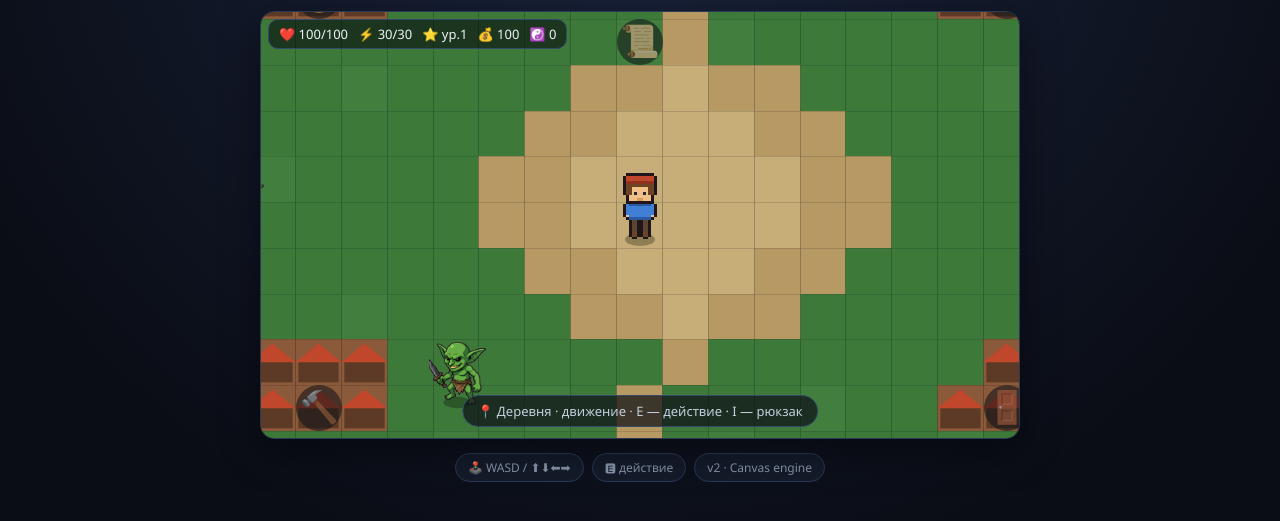
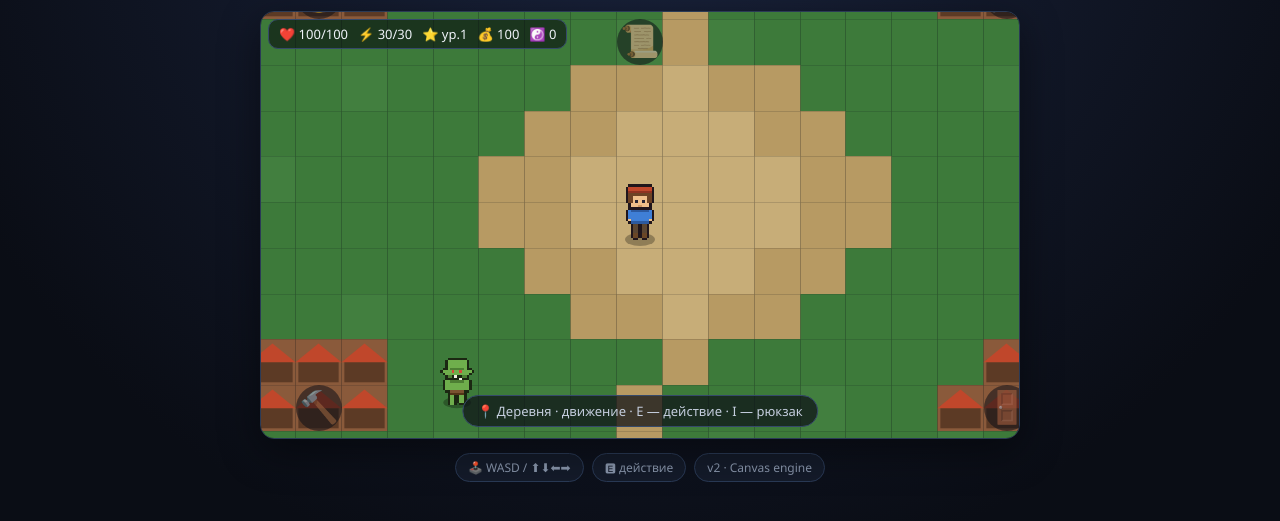
Before and after one commit to shironaki/MiniRPG---test, a website: page v2/index.html in a window 1280 px wide. Shown: the part 85-606 px from the top of the page. Drawn offline with Linux system fonts and the light colour scheme.

Commit message:
v2: pixel-art mobs (goblin/skeleton/wolf) in world + battle; shrink hero; drop sprite PNGs
Co-authored-by: arena-agent <297053741+arena-agent@users.noreply.github.com>

```diff
--- a/v2/css/style.css
+++ b/v2/css/style.css
@@ -114,7 +114,7 @@ header .tag { color: #8996ac; font-size: 14px; margin-top: 4px; }
 #bEnemy { border-color: #7a3b52; }
 #bHero { border-color: #3b5a7a; }
 .bSprite { font-size: 46px; line-height: 1; margin-bottom: 4px; }
-.bImg { width: 92px; height: 92px; object-fit: contain; }
+.bImg { width: 92px; height: 92px; object-fit: contain; image-rendering: pixelated; }
 .bImg.heroImg { transform: scaleX(-1); }
 .bName { font-weight: 600; margin-bottom: 6px; }
 .bBar { height: 12px; background: #0d1017; border-radius: 999px; overflow: hidden; margin: 4px 0; }
--- a/v2/index.html
+++ b/v2/index.html
@@ -103,6 +103,7 @@
 
     <!-- Render + bootstrap -->
     <script src="js/render/character.js"></script>
+    <script src="js/render/mobs.js"></script>
     <script src="js/render/renderer.js"></script>
     <script src="js/main.js"></script>
 </body>
--- a/v2/js/main.js
+++ b/v2/js/main.js
@@ -66,18 +66,9 @@
     input.attach(window);
     const renderer = new Renderer(ctx);
 
-    // Load character sprites; the renderer falls back to procedural/emoji art
-    // for any that fail to load, so the game always draws something.
-    (function loadSprites() {
-        const sprites = {};
-        ["goblin", "wolf", "skeleton"].forEach(k => {
-            const img = new Image();
-            img.src = "assets/sprites/" + k + ".png";
-            sprites[k] = img;
-        });
-        // The hero is drawn procedurally (CharacterRig) — no sprite needed.
-        renderer.sprites = sprites;
-    })();
+    // Hero and all mobs are drawn from code (CharacterRig / MobRig) — no image
+    // files to load. Kept null so the renderer's rig paths are used.
+    renderer.sprites = null;
 
     // On-screen touch controls → feed the same Input as the keyboard.
     (function wireTouch() {
--- /dev/null
+++ b/v2/js/render/mobs.js
@@ -0,0 +1,192 @@
+/*
+ * v2 pixel mob rig — enemies drawn from code in the same layered pixel style as
+ * the hero (no sprite images). Each creature is stamped as a colour grid, gets a
+ * 1px auto-outline, and a short idle/walk animation. Palettes are data, so mobs
+ * are trivially recolourable and new variants are cheap.
+ *
+ * API:
+ *   MobRig.compose(kind, frame, facingLeft) -> { w, h, grid }  grid[y][x]="#hex"|null
+ *   MobRig.draw(ctx, { x, y, H, kind, facing, moving, phase, now })
+ *   MobRig.heightScale(kind) -> multiplier applied to enemy.h for a nice size
+ */
+(function (global) {
+    "use strict";
+
+    const PAL = {
+        goblin: {
+            skin: "#6fae4c", skinSh: "#4d7f33", eye: "#d24b3a",
+            cloth: "#7a5230", clothSh: "#523517", tooth: "#eef0e0",
+            outline: "#1b2712",
+        },
+        skeleton: {
+            bone: "#e9e7d6", boneSh: "#b3b09a", socket: "#23212a",
+            outline: "#1d1b17",
+        },
+        wolf: {
+            fur: "#8b909b", furSh: "#5e626d", belly: "#c9ced6",
+            eye: "#e6b23a", nose: "#1c1e26", outline: "#191b21",
+        },
+    };
+
+    // ---- grid helpers (grids store hex colours directly, null = empty) -------
+    function blank(w, h) {
+        const g = [];
+        for (let y = 0; y < h; y++) g.push(new Array(w).fill(null));
+        return g;
+    }
+    function rect(g, x, y, w, h, c) {
+        for (let j = 0; j < h; j++) for (let i = 0; i < w; i++) {
+            const yy = y + j, xx = x + i;
+            if (g[yy] && xx >= 0 && xx < g[0].length) g[yy][xx] = c;
+        }
+    }
+    function px(g, x, y, c) { if (g[y] && x >= 0 && x < g[0].length) g[y][x] = c; }
+
+    function outline(g, oc) {
+        const h = g.length, w = g[0].length;
+        const out = g.map(r => r.slice());
+        for (let y = 0; y < h; y++) for (let x = 0; x < w; x++) {
+            if (g[y][x]) continue;
+            if ((y > 0 && g[y - 1][x]) || (y < h - 1 && g[y + 1][x]) ||
+                (x > 0 && g[y][x - 1]) || (x < w - 1 && g[y][x + 1])) out[y][x] = oc;
+        }
+        return out;
+    }
+
+    // ---- builders -----------------------------------------------------------
+    function buildGoblin(frame) {
+        const W = 16, H = 22, g = blank(W, H), p = PAL.goblin;
+        const step = frame % 2; // 0/1 leg swap
+        // ears (pointy, out to the sides)
+        px(g, 2, 8, p.skin); px(g, 3, 9, p.skin); px(g, 3, 8, p.skin);
+        px(g, 13, 8, p.skin); px(g, 12, 9, p.skin); px(g, 12, 8, p.skin);
+        // head
+        rect(g, 4, 4, 8, 7, p.skin);
+        rect(g, 4, 10, 8, 1, p.skinSh);
+        // brow + eyes
+        rect(g, 5, 7, 3, 1, p.skinSh); rect(g, 8, 7, 3, 1, p.skinSh);
+        px(g, 6, 8, p.eye); px(g, 9, 8, p.eye);
+        // grin + tooth
+        rect(g, 6, 10, 4, 1, p.outline);
+        px(g, 7, 10, p.tooth); px(g, 9, 11, p.tooth);
+        // torso
+        rect(g, 5, 12, 6, 4, p.skin);
+        rect(g, 5, 12, 6, 1, p.skinSh);
+        // loincloth
+        rect(g, 5, 16, 6, 2, p.cloth);
+        rect(g, 5, 17, 6, 1, p.clothSh);
+        // arms
+        rect(g, 3, 12, 2, 4, p.skin); rect(g, 11, 12, 2, 4, p.skin);
+        // legs (swap)
+        rect(g, 5, 18, 2, 3 + (step ? 0 : 1), p.skin);
+        rect(g, 9, 18, 2, 3 + (step ? 1 : 0), p.skin);
+        return { w: W, h: H, grid: outline(g, p.outline) };
+    }
+
+    function buildSkeleton(frame) {
+        const W = 16, H = 24, g = blank(W, H), p = PAL.skeleton;
+        const step = frame % 2;
+        // skull
+        rect(g, 5, 3, 6, 6, p.bone);
+        rect(g, 5, 8, 6, 1, p.boneSh);
+        px(g, 6, 5, p.socket); px(g, 9, 5, p.socket); // eye sockets
+        px(g, 6, 6, p.socket); px(g, 9, 6, p.socket);
+        px(g, 7, 7, p.socket); px(g, 8, 7, p.socket); // nose
+        // jaw teeth
+        px(g, 6, 8, p.bone); px(g, 8, 8, p.bone); px(g, 10, 8, p.bone);
+        // spine
+        rect(g, 7, 10, 2, 8, p.bone);
+        // ribs
+        for (let r = 0; r < 3; r++) {
+            const ry = 11 + r * 2;
+            rect(g, 4, ry, 3, 1, p.bone); rect(g, 9, ry, 3, 1, p.bone);
+        }
+        // arm bones
+        rect(g, 3, 10, 1, 6, p.bone); rect(g, 12, 10, 1, 6, p.bone);
+        px(g, 3, 16, p.boneSh); px(g, 12, 16, p.boneSh);
+        // pelvis
+        rect(g, 5, 18, 6, 1, p.bone);
+        // leg bones (swap)
+        rect(g, 5, 19, 2, 3 + (step ? 0 : 1), p.bone);
+        rect(g, 9, 19, 2, 3 + (step ? 1 : 0), p.bone);
+        return { w: W, h: H, grid: outline(g, p.outline) };
+    }
+
+    function buildWolf(frame) {
+        const W = 20, H = 15, g = blank(W, H), p = PAL.wolf;
+        const step = frame % 2;
+        // tail
+        rect(g, 1, 4, 4, 2, p.fur); px(g, 1, 3, p.fur);
+        // body
+        rect(g, 4, 4, 11, 5, p.fur);
+        rect(g, 4, 8, 11, 1, p.belly);
+        // haunch
+        rect(g, 4, 3, 4, 2, p.fur);
+        // head (right side)
+        rect(g, 14, 3, 5, 5, p.fur);
+        rect(g, 18, 5, 2, 2, p.fur);       // snout
+        px(g, 19, 6, p.nose);              // nose
+        px(g, 17, 5, p.eye);               // eye
+        // ear
+        px(g, 15, 1, p.fur); px(g, 15, 2, p.fur); px(g, 16, 2, p.fur);
+        // legs (front pair + back pair, alternate)
+        const a = step ? 0 : 1, b = step ? 1 : 0;
+        rect(g, 5, 9, 2, 4 + a, p.furSh);   // back-far
+        rect(g, 8, 9, 2, 4 + b, p.fur);     // back-near
+        rect(g, 13, 9, 2, 4 + b, p.furSh);  // front-far
+        rect(g, 16, 9, 2, 4 + a, p.fur);    // front-near
+        return { w: W, h: H, grid: outline(g, p.outline) };
+    }
+
+    const BUILDERS = { goblin: buildGoblin, skeleton: buildSkeleton, wolf: buildWolf };
+    const HEIGHT_SCALE = { goblin: 1.9, skeleton: 2.1, wolf: 1.5 };
+
+    function heightScale(kind) { return HEIGHT_SCALE[kind] || 2.0; }
+
+    function compose(kind, frame, facingLeft) {
+        const build = BUILDERS[kind] || BUILDERS.goblin;
+        return build(frame | 0);
+    }
+
+    // ---- draw with offscreen cache ------------------------------------------
+    const _cache = new Map();
+    function offscreen(kind, frame, key) {
+        const hit = _cache.get(key);
+        if (hit) return hit;
+        const { w, h, grid } = compose(kind, frame);
+        let cv = null;
+        if (typeof document !== "undefined") {
+            cv = document.createElement("canvas");
+            cv.width = w; cv.height = h;
+            const c = cv.getContext("2d");
+            for (let y = 0; y < h; y++) for (let x = 0; x < w; x++)
+                if (grid[y][x]) { c.fillStyle = grid[y][x]; c.fillRect(x, y, 1, 1); }
+        }
+        _cache.set(key, { cv, w, h });
+        if (_cache.size > 64) _cache.delete(_cache.keys().next().value);
+        return { cv, w, h };
+    }
+
+    function draw(ctx, o) {
+        const kind = o.kind || "goblin";
+        const moving = !!o.moving;
+        const frame = moving ? (Math.floor((o.phase || 0) / (Math.PI / 2)) % 2) : 0;
+        const key = kind + "|" + frame;
+        const { cv, w, h } = offscreen(kind, frame, key);
+        if (!cv) return;
+        const scale = o.H / h;
+        const drawW = w * scale, drawH = h * scale;
+        // wolves face left by default (head on the right) -> flip when moving right
+        const flip = kind === "wolf" ? o.facing === "right" : o.facing === "left";
+        ctx.save();
+        ctx.imageSmoothingEnabled = false;
+        ctx.translate(o.x, o.y);
+        if (flip) ctx.scale(-1, 1);
+        ctx.drawImage(cv, -drawW / 2, -drawH, drawW, drawH);
+        ctx.restore();
+    }
+
+    const MobRig = { compose, draw, heightScale, PAL };
+    global.MobRig = MobRig;
+    if (typeof module !== "undefined" && module.exports) module.exports = { MobRig };
+})(typeof window !== "undefined" ? window : globalThis);
--- a/v2/js/render/renderer.js
+++ b/v2/js/render/renderer.js
@@ -147,9 +147,27 @@ class Renderer {
             ctx.ellipse(cx, bottom, e.w * 0.5, 4, 0, 0, Math.PI * 2);
             ctx.fill();
 
+            // Pixel mob rig (matches the hero's art) — animated, no sprite files.
+            if (typeof MobRig !== "undefined") {
+                const dir = e.dir || { x: 0, y: 0 };
+                const moving = Math.hypot(dir.x, dir.y) > 0.01;
+                const facing = dir.x < -0.01 ? "left" : "right";
+                const bob = Math.sin(Date.now() / 480 + (e.x + e.y) * 0.05) * 1.1;
+                MobRig.draw(ctx, {
+                    x: cx,
+                    y: bottom + 2 - bob,
+                    H: e.h * MobRig.heightScale(e.kind),
+                    kind: e.kind,
+                    facing,
+                    moving,
+                    phase: Date.now() / 130 + (e.x + e.y) * 0.05,
+                    now: Date.now(),
+                });
+                continue;
+            }
+
             const img = this._img(e.kind);
             if (img) {
-                // Gentle idle bob (phase offset per-enemy so they aren't in sync).
                 const bob = Math.sin(Date.now() / 480 + (e.x + e.y) * 0.05) * 1.2;
                 this._drawSprite(img, cx, bottom + 2, e.h * 2.2, false, bob);
             } else {
@@ -188,7 +206,7 @@ class Renderer {
             CharacterRig.draw(ctx, {
                 x: cx,
                 y: s.y + h + 2,
-                H: h * 2.5,
+                H: h * 2.1,
                 facing: player.facing,
                 phase: player.animTime * 8,
                 moving: player.moving,
```
Also changed, not shown: v2/js/battle/battleui.js (+27 -3 lines), v2/assets/sprites/goblin.png (deleted), v2/assets/sprites/hero.png (deleted), v2/assets/sprites/skeleton.png (deleted), v2/assets/sprites/wolf.png (deleted).
